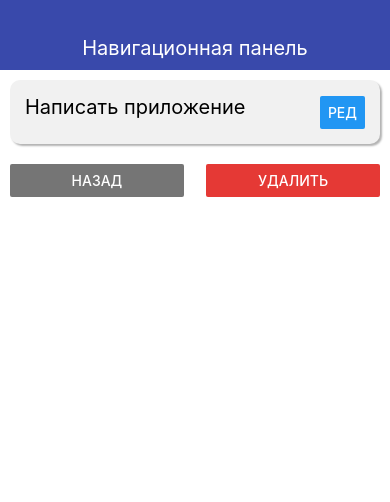
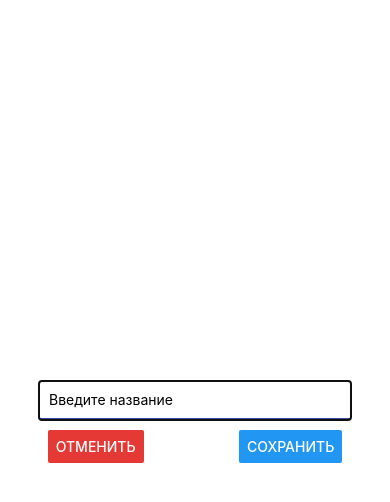
Before and after one commit to Denwa799/reactNativeToDoApp, a React Native app: screen / in a window 390 px wide. Both pictures are taken after a click on the button "РЕД". Shown: the top 502 px of the page. Built offline with nearby package versions, Linux system fonts and the light colour scheme.

Commit message:
Add modal window

```diff
--- /dev/null
+++ b/src/components/EditModal.js
@@ -0,0 +1,45 @@
+import React from 'react';
+import {View, StyleSheet, TextInput, Button, Modal} from 'react-native'
+import {THEME} from "../theme";
+
+const EditModal = ({ visible, onCancel }) => {
+    return (
+        <Modal visible={visible} animationType='slide' transparent={false}>
+            <View style={styles.wrap}>
+                <TextInput
+                    style={styles.input}
+                    placeholder='Введите название'
+                    autoCapitaliza="none"
+                    autoCorrect={false}
+                    maxLength={64}
+                />
+                <View style={styles.buttons}>
+                    <Button title="Отменить" onPress={onCancel} color={THEME.DANGER_COLOR}/>
+                    <Button title="Сохранить" />
+                </View>
+            </View>
+        </Modal>
+    );
+};
+
+const styles = StyleSheet.create({
+    wrap: {
+        flex: 1,
+        justifyContent: 'center',
+        alignItems: 'center',
+    },
+    input: {
+        padding: 10,
+        borderBottomColor: THEME.MAIN_COLOR,
+        borderBottomWidth: 2,
+        width: '80%'
+    },
+    buttons: {
+        width: '100%',
+        marginTop: 10,
+        flexDirection: 'row',
+        justifyContent: 'space-around'
+    }
+})
+
+export default EditModal;
--- a/src/screens/TodoScreen.js
+++ b/src/screens/TodoScreen.js
@@ -1,14 +1,18 @@
-import React from 'react';
+import React, {useState} from 'react';
 import {StyleSheet, View, Text, Button} from "react-native";
 import {THEME} from "../theme";
 import AppCard from "../components/ui/AppCard";
+import EditModal from "../components/EditModal";
 
 const TodoScreen = ({goBack, todo, onRemove}) => {
+    const [modal, setModal] = useState(false)
+
     return (
         <View>
+            <EditModal visible={modal} onCancel={() => setModal(false)} />
             <AppCard style={styles.card}>
                 <Text style={styles.title}>{todo.title}</Text>
-                <Button title='Ред'/>
+                <Button title='Ред' onPress={() => setModal(true)}/>
             </AppCard>
             <View style={styles.buttons}>
                 <View style={styles.button}>
```
